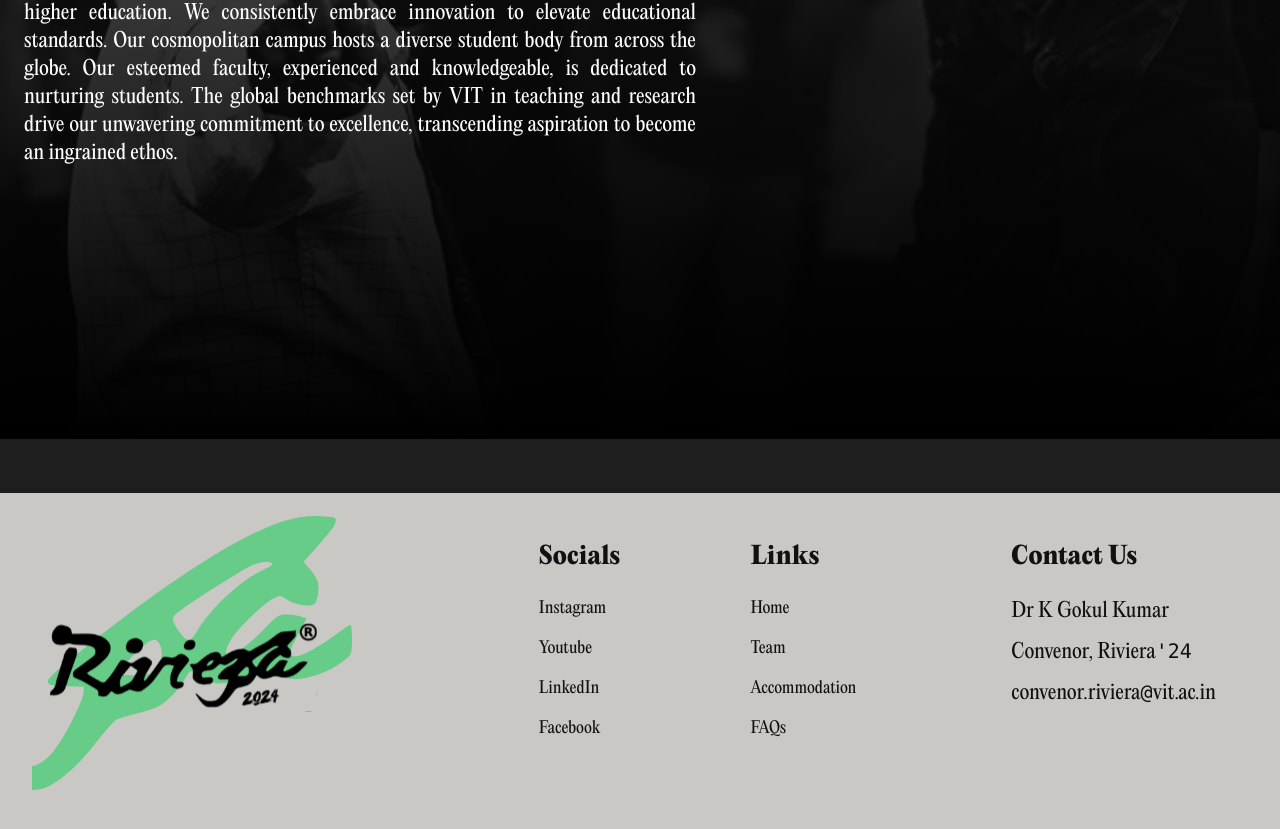
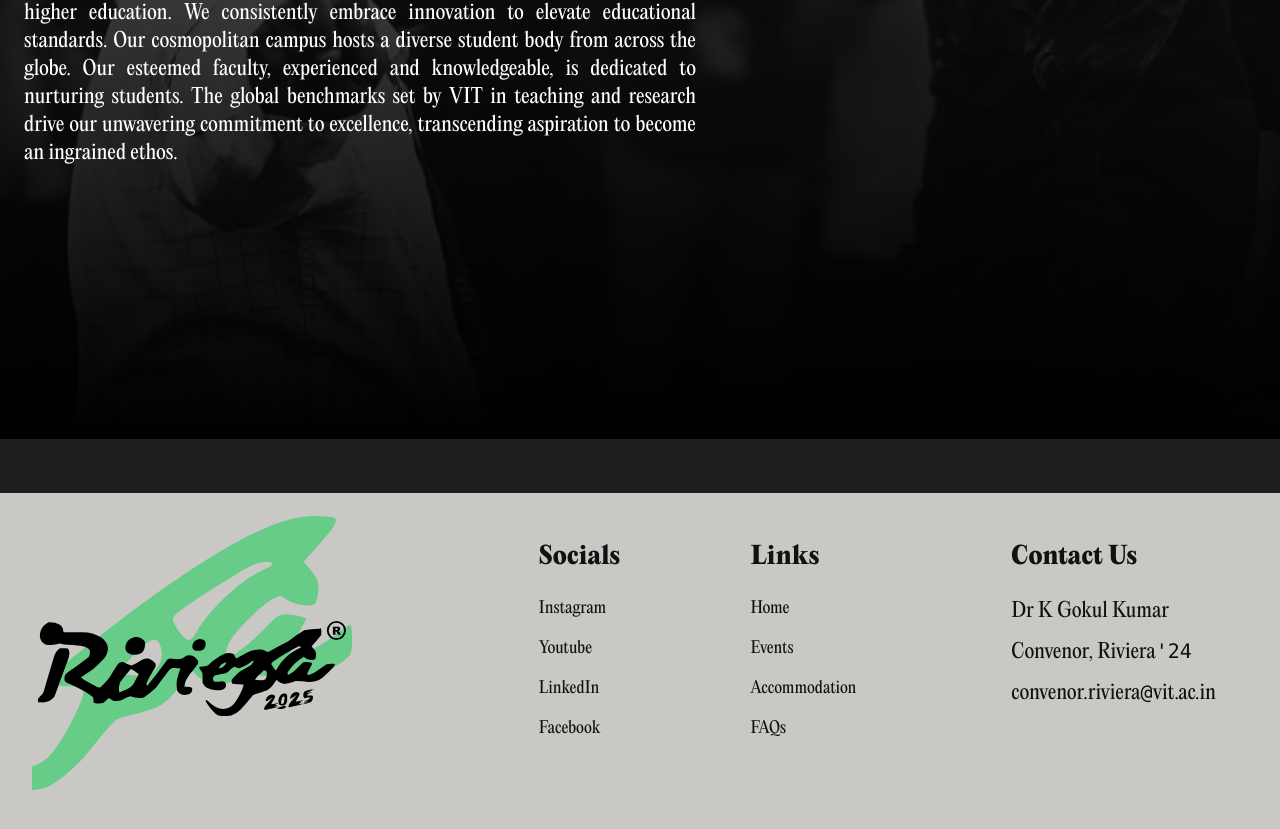
Before and after one commit to NitinTheGreat/riviera2025-frontend-old, a Next.js app: page / in a window 1280 px wide. Shown: the part 2299-3128 px from the top of the page. Built offline with nearby package versions, Linux system fonts and the light colour scheme.

Commit message:
fix: riviera logo

```diff
--- a/src/components/Footer/index.tsx
+++ b/src/components/Footer/index.tsx
@@ -10,7 +10,7 @@ import { div } from "motion/react-client";
 
 const Footer = () => {
   return (
-    <div className="absolute -z-10">
+    <div className="absolute -z-10 w-full">
         <footer className="flex flex-col items-center justify-center w-full bg-riviera-green text-[#111111] bg-footer font-editorial">
       <div className="grid-cols-1 sm:flex sm:flex-row sm:place-items-start justify-between w-full space-y-4">
         <img
@@ -26,7 +26,7 @@ const Footer = () => {
               className="w-[40%] z-10 my-[2.5rem] h-auto self-center md:w-[80%]"
             >
               <img
-                src="/Riviera'24 black.svg"
+                src="/images/footer-logo-25.svg"
                 className="w-auto h-auto"
                 alt="VIT Logo"
               />
@@ -88,10 +88,10 @@ const Footer = () => {
               Home
             </Link>
             <Link
-              href="/team"
+              href="/events"
               className={`${styles.link} mb-4 w-fit pointer-cursor-element`}
             >
-              Team
+              Events
             </Link>
             <Link
               href="/faq"
```
Also changed, not shown: public/Riviera.svg (added), public/images/footer-logo-25.svg (added).
